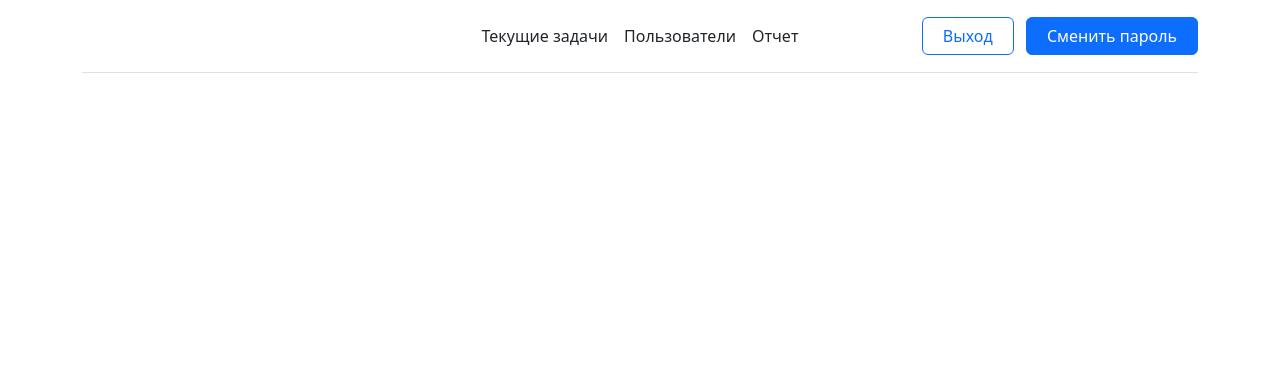
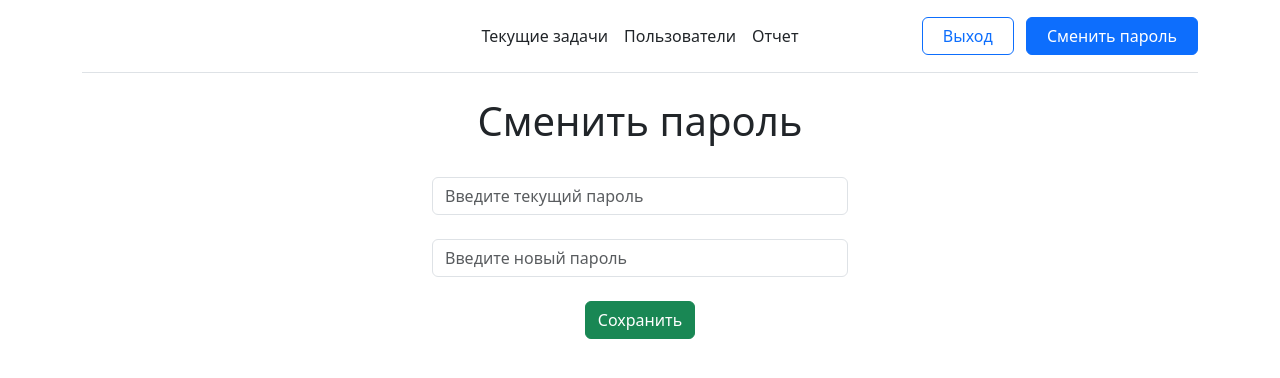
Before and after one commit to irawrr/TaskManager, a Django app: page /change in a window 1280 px wide. Shown: the top 378 px of the page. Run offline with Django 4.2, Linux system fonts and the light colour scheme; a user stored in the database is signed in.

Commit message:
Добавила страницу смены пароля.

```diff
--- a/main/templates/main/change.html
+++ b/main/templates/main/change.html
@@ -1 +1,28 @@
 {% extends 'main/base.html' %}
+
+{% block content %}
+<div class="text-center">
+     <h1>Сменить пароль</h1>
+</div>
+<section class="w-100 p-4 d-flex justify-content-center pb-4">
+      <div style="width: 26rem;">
+        <div class="tab-content">
+          <div class="tab-pane fade active show" id="pills-login" role="tabpanel" aria-labelledby="tab-login">
+            <form method="post">
+                {% csrf_token %}
+              <div class="form-outline mb-4">
+                  <input type="password" name="password" id="id_password" class="form-control" placeholder="Введите текущий пароль">
+              <div class="form-notch"><div class="form-notch-leading" style="width: 9px;"></div><div class="form-notch-middle" style="width: 64.8px;"></div><div class="form-notch-trailing"></div></div></div>
+              <!-- Password input -->
+              <div class="form-outline mb-4">
+                  <input type="password" name="password" id="id_password" class="form-control" placeholder="Введите новый пароль">
+              <div class="form-notch"><div class="form-notch-leading" style="width: 9px;"></div><div class="form-notch-middle" style="width: 64.8px;"></div><div class="form-notch-trailing"></div></div></div>
+                <div class="CenteredButton" style="text-align: center">
+              <button type="submit" class="btn btn-success btn-block mb-3">Сохранить</button>
+                </div>
+            </form>
+          </div>
+        </div>
+      </div>
+    </section>
+{% endblock %}
```
